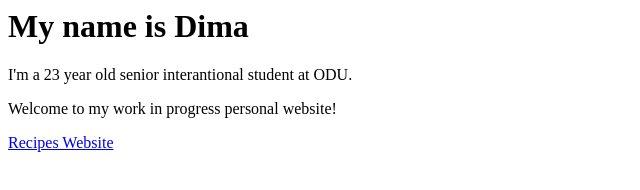
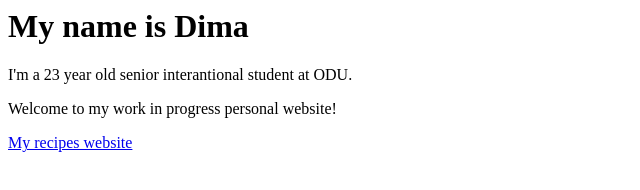
Before and after one commit to CaptainYondu/CaptainYondu.github.io, a plain HTML site: page index.html in a window 1280 px wide. Shown: the full height of the page, 0-640 px from the left. Drawn offline with Linux system fonts and the light colour scheme.

Commit message:
Update index.html

```diff
--- a/index.html
+++ b/index.html
@@ -4,7 +4,7 @@
   <h1>My name is Dima</h1>
   <p>I'm a 23 year old senior interantional student at ODU.</p>
   <p>Welcome to my work in progress personal website!</p>
-  <a href="https://merlyncode.github.io/odin-recipes/">Recipes Website</a>
+  <a href="https://merlyncode.github.io/odin-recipes/" target="_blank">My recipes website</a>
 </body>
 
 </html>
```
